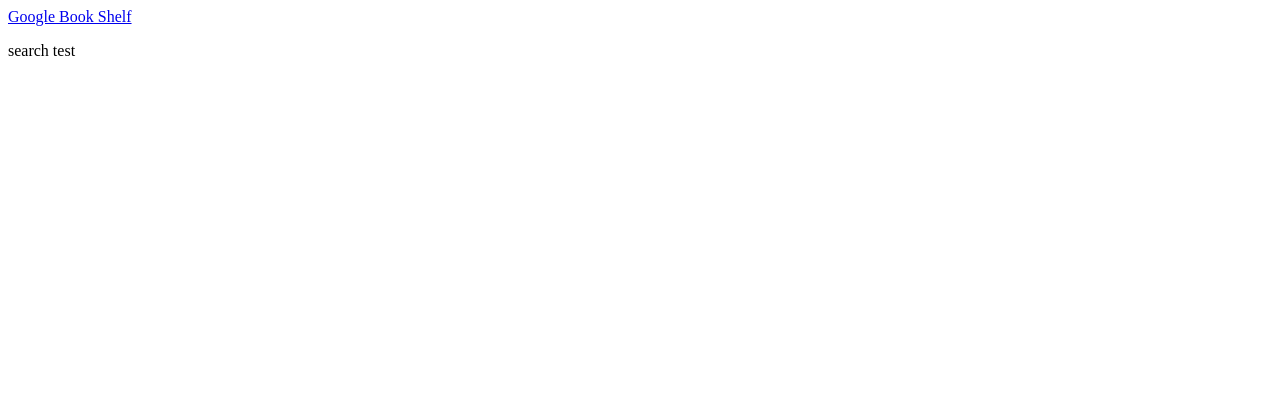
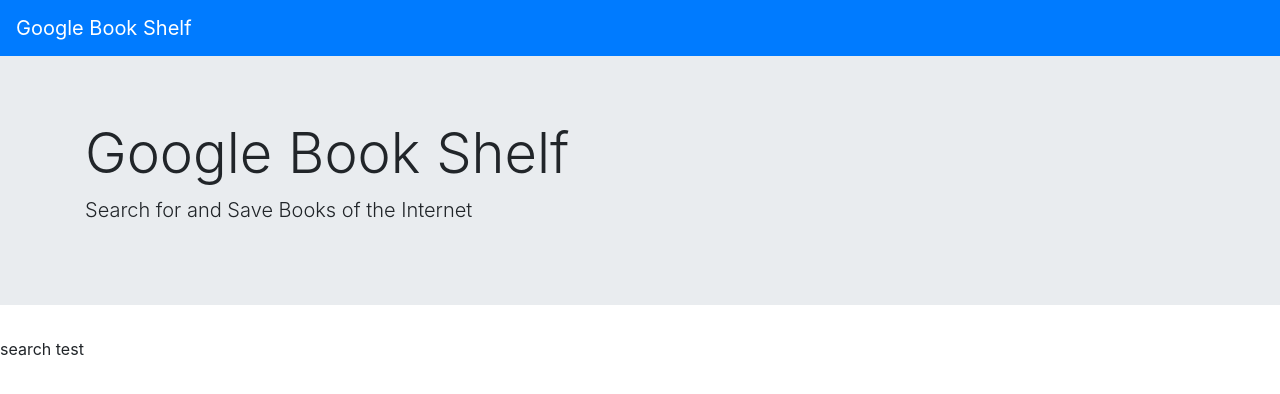
Before and after one commit to ross1jk/GoogleBookShelf, a React (Create React App) app in the folder client/: page / in a window 1280 px wide. Shown: the top 394 px of the page. Built offline with nearby package versions, Linux system fonts and the light colour scheme.

Commit message:
bootstrap installed, jumbotron added

```diff
--- a/client/src/App.js
+++ b/client/src/App.js
@@ -3,12 +3,14 @@
 import Saved from "./pages/Saved";
 import Search from "./pages/Search";
 import Nav from "./components/Nav";
+import Jumbotron from "./components/Jumbotron"
 
 function App() {
   return (
     <Router>
       <div>
         <Nav />
+        <Jumbotron />
         <Switch>
           <Route exact path={["/", "/search"]}>
             <Search />
--- /dev/null
+++ b/client/src/components/Jumbotron/index.js
@@ -0,0 +1,14 @@
+import React from "react";
+
+function Jumbotron() {
+  return (
+    <div className="jumbotron jumbotron-fluid">
+    <div className="container">
+      <h1 className="display-4">Google Book Shelf</h1>
+      <p className="lead">Search for and Save Books of the Internet</p>
+    </div>
+  </div>
+  );
+}
+
+export default Jumbotron;
--- a/client/src/index.js
+++ b/client/src/index.js
@@ -1,6 +1,7 @@
 import React from 'react';
 import ReactDOM from 'react-dom';
 import App from './App';
+import 'bootstrap/dist/css/bootstrap.min.css';
 
 ReactDOM.render(
   <React.StrictMode>
--- a/package.json
+++ b/package.json
@@ -21,8 +21,9 @@
   },
   "dependencies": {
     "axios": "^0.18.0",
+    "bootstrap": "^4.6.0",
     "express": "^4.16.3",
-    "mongoose": "^5.3.16",
-    "if-env": "^1.0.4"
+    "if-env": "^1.0.4",
+    "mongoose": "^5.3.16"
   }
 }
```
